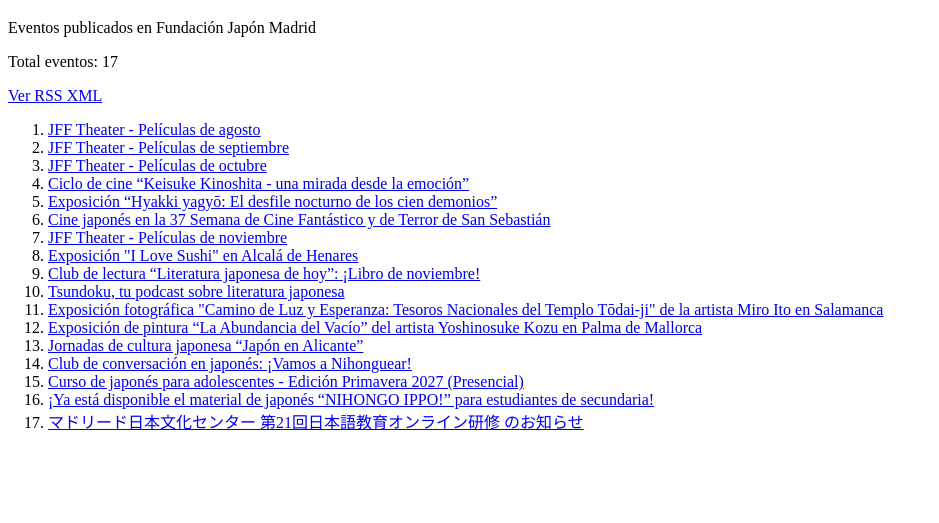
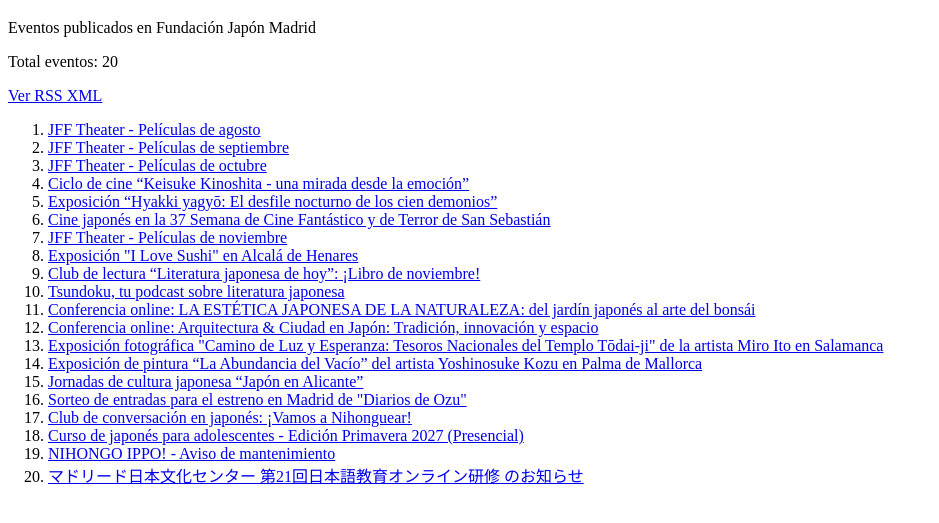
Before and after one commit to lorcai/jpf-rss, a plain HTML site: page docs/index.html in a window 1280 px wide. Shown: the part 61-584 px from the top of the page, without its empty margins (0-939 px from the left). Drawn offline with Linux system fonts and the light colour scheme.

Commit message:
Update RSS feed

```diff
--- a/docs/index.html
+++ b/docs/index.html
@@ -8,7 +8,7 @@
 <body>
   <h1>Eventos Fundación Japón Madrid</h1>
   <p>Eventos publicados en Fundación Japón Madrid</p>
-  <p>Total eventos: 17</p>
+  <p>Total eventos: 20</p>
   <p><a href="events.xml">Ver RSS XML</a></p>
   <ol>
     <li><a href='https://md.jpf.go.jp/es/Actividades/Arte-y-Cultura/evento/550/jff-theater-peliculas-de-agosto' target='_blank' rel='noopener noreferrer'>JFF Theater - Películas de agosto</a></li>
@@ -21,12 +21,15 @@
 <li><a href='https://md.jpf.go.jp/es/Actividades/Arte-y-Cultura/evento/562/exposicion-i-love-sushi-en-alcala-de-henares' target='_blank' rel='noopener noreferrer'>Exposición &quot;I Love Sushi&quot; en Alcalá de Henares</a></li>
 <li><a href='https://md.jpf.go.jp/es/Actividades/Biblioteca/evento/83/club-de-lectura-literatura-japonesa-de-hoy' target='_blank' rel='noopener noreferrer'>Club de lectura “Literatura japonesa de hoy”: ¡Libro de noviembre!</a></li>
 <li><a href='https://md.jpf.go.jp/es/Actividades/Estudios-Japoneses/evento/194/podcast-tsundoku' target='_blank' rel='noopener noreferrer'>Tsundoku, tu podcast sobre literatura japonesa</a></li>
+<li><a href='https://md.jpf.go.jp/es/Actividades/Estudios-Japoneses/evento/227/conferencia-online-la-estetica-japonesa-de-la-naturaleza-del-jardin-japones-al-arte-del-bonsai' target='_blank' rel='noopener noreferrer'>Conferencia online: LA ESTÉTICA JAPONESA DE LA NATURALEZA: del jardín japonés al arte del bonsái</a></li>
+<li><a href='https://md.jpf.go.jp/es/Actividades/Estudios-Japoneses/evento/229/conferencia-online-arquitectura--ciudad-en-japon-tradicion-innovacion-y-espacio' target='_blank' rel='noopener noreferrer'>Conferencia online: Arquitectura &amp; Ciudad en Japón: Tradición, innovación y espacio</a></li>
 <li><a href='https://md.jpf.go.jp/es/Actividades/Eventos-organizados-por-otras-instituciones/evento/400/camino-de-luz-y-esperanza-202609291218' target='_blank' rel='noopener noreferrer'>Exposición fotográfica &quot;Camino de Luz y Esperanza: Tesoros Nacionales del Templo Tōdai-ji&quot; de la artista Miro Ito en Salamanca</a></li>
 <li><a href='https://md.jpf.go.jp/es/Actividades/Eventos-organizados-por-otras-instituciones/evento/402/la-abundancia-del-vacio-202610201107' target='_blank' rel='noopener noreferrer'>Exposición de pintura “La Abundancia del Vacío” del artista Yoshinosuke Kozu en Palma de Mallorca</a></li>
 <li><a href='https://md.jpf.go.jp/es/Actividades/Eventos-organizados-por-otras-instituciones/evento/420/japon-en-alicante-2026112021' target='_blank' rel='noopener noreferrer'>Jornadas de cultura japonesa “Japón en Alicante”</a></li>
+<li><a href='https://md.jpf.go.jp/es/Actividades/Eventos-organizados-por-otras-instituciones/evento/421/sorteo-entradas-diarios-ozu' target='_blank' rel='noopener noreferrer'>Sorteo de entradas para el estreno en Madrid de &quot;Diarios de Ozu&quot;</a></li>
 <li><a href='https://md.jpf.go.jp/es/Actividades/Lengua-Japonesa/evento/107/club-de-conversacion-en-japones-nihonguear' target='_blank' rel='noopener noreferrer'>Club de conversación en japonés: ¡Vamos a Nihonguear!</a></li>
 <li><a href='https://md.jpf.go.jp/es/Actividades/Lengua-Japonesa/evento/158/curso-de-japones-en-el-instituto' target='_blank' rel='noopener noreferrer'>Curso de japonés para adolescentes - Edición Primavera 2027 (Presencial)</a></li>
-<li><a href='https://md.jpf.go.jp/es/Actividades/Lengua-Japonesa/evento/327/nihongo-ippo' target='_blank' rel='noopener noreferrer'>¡Ya está disponible el material de japonés “NIHONGO IPPO!” para estudiantes de secundaria!</a></li>
+<li><a href='https://md.jpf.go.jp/es/Actividades/Lengua-Japonesa/evento/327/nihongo-ippo' target='_blank' rel='noopener noreferrer'>NIHONGO IPPO! - Aviso de mantenimiento</a></li>
 <li><a href='https://md.jpf.go.jp/es/Actividades/Lengua-Japonesa/evento/329/dai-21-kai-nihongo-kyouiku-onrain-kenshuu' target='_blank' rel='noopener noreferrer'>マドリード日本文化センター 第21回日本語教育オンライン研修 のお知らせ</a></li>
   </ol>
 </body>
```
Also changed, not shown: docs/events.xml (+1 -1 lines).
